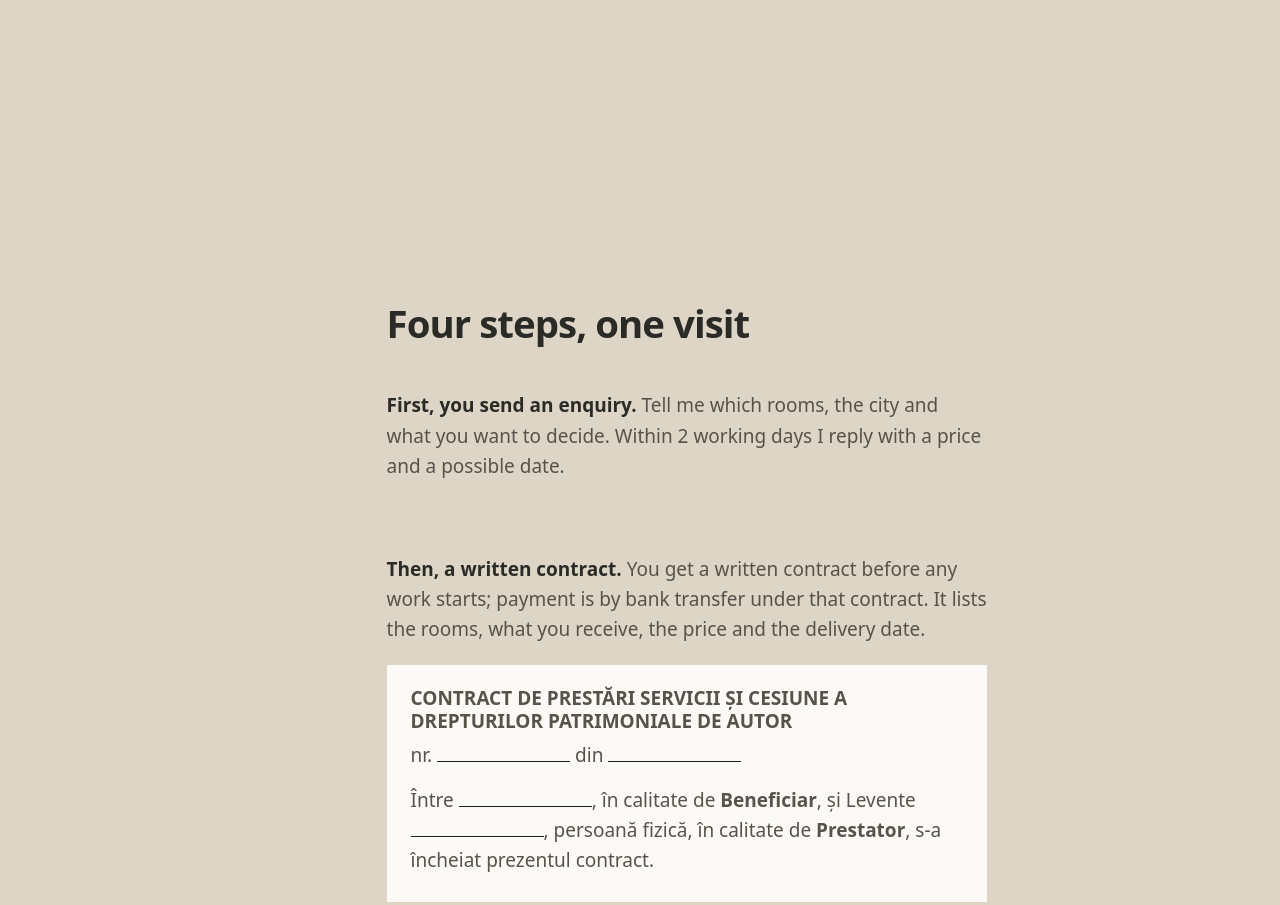
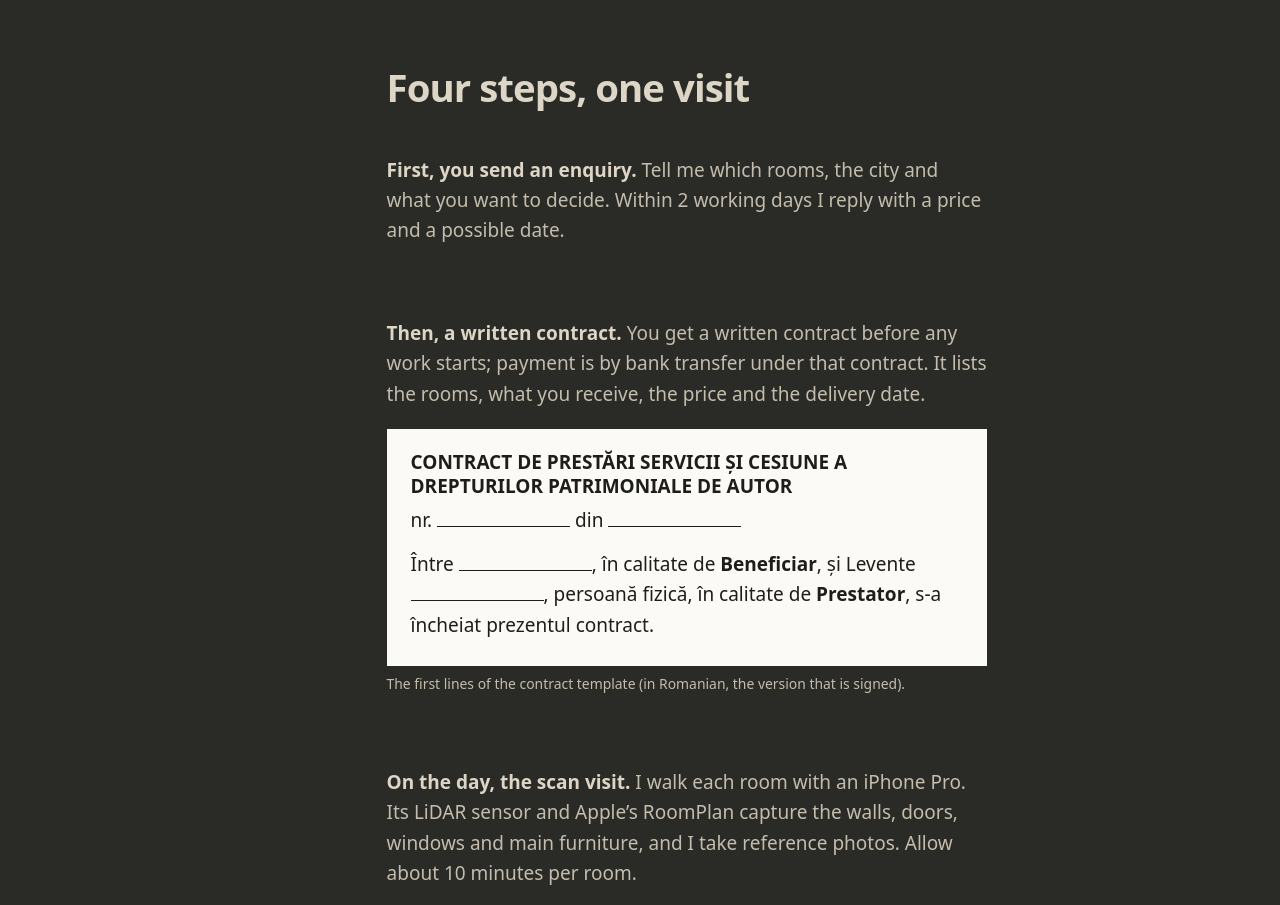
Before and after one commit to Aloinarq/aloinarq.github.io, an Astro site: page /en/ in a window 1280 px wide. Shown: the part 4060-4965 px from the top of the page. Built offline with nearby package versions, Linux system fonts and the light colour scheme; Astro itself is replaced by a stand-in of ours; a web font is replaced by a local one.

Commit message:
Gate passes in all three languages; steps section on a dark field; share image
Co-Authored-By: Claude Opus 5.5 <noreply@anthropic.com>

```diff
--- a/src/components/Audiences.astro
+++ b/src/components/Audiences.astro
@@ -17,6 +17,7 @@ const ids = d.ids as Record<string, string>;
             <div class="body">
               <div class="before"><p><strong>{d.who.today}:</strong> {g.today}</p></div>
               <div class="after"><p><strong>{d.who.withScan}:</strong> {g.after}</p></div>
+              <a class="bar-cta" href={`#${d.ids.contact}`}>{d.nav.cta}</a>
             </div>
           </details>
         </li>
--- a/src/scripts/main.ts
+++ b/src/scripts/main.ts
@@ -64,7 +64,7 @@ function openFromHash() {
   if (el instanceof HTMLDetailsElement && el.classList.contains('bar')) {
     document.querySelectorAll<HTMLDetailsElement>('details.bar').forEach((b) => { b.open = b === el; b.classList.toggle('is-target', b === el); });
     el.closest('li')?.classList.add('in');
-    requestAnimationFrame(() => el.scrollIntoView({ block: 'start', behavior: reduced ? 'auto' : 'smooth' }));
+    requestAnimationFrame(() => el.scrollIntoView({ block: el.offsetHeight < innerHeight * 0.7 ? 'center' : 'start', behavior: reduced ? 'auto' : 'smooth' }));
   }
 }
 addEventListener('hashchange', openFromHash);
--- a/src/styles/global.css
+++ b/src/styles/global.css
@@ -35,7 +35,7 @@
   --step-display: clamp(7.5rem, 22vw, 26rem);
 
   --margin: clamp(20px, 2.2vw, 32px);
-  --section: clamp(88px, 12vw, 200px);
+  --section: clamp(120px, 12vw, 200px);
   --measure: 34rem;
   --ease: cubic-bezier(.2, .7, .2, 1);
   color-scheme: light;
@@ -137,7 +137,7 @@ button, input, select, textarea { font: inherit; color: inherit; }
 }
 
 /* ---------- section scaffolding ---------- */
-.section { padding: var(--section) var(--margin); }
+.section { padding: calc(var(--section) * 0.6) var(--margin); }
 .section-head { font-size: var(--step-head); }
 .grid { display: grid; grid-template-columns: repeat(12, minmax(0, 1fr)); column-gap: clamp(16px, 2vw, 32px); }
 
@@ -175,7 +175,7 @@ button, input, select, textarea { font: inherit; color: inherit; }
 }
 
 /* ---------- will it fit: the live drawing ---------- */
-.fit { padding-top: var(--section); }
+.fit { padding-top: calc(var(--section) * 0.75); }
 .fit-top { display: grid; grid-template-columns: repeat(12, minmax(0, 1fr)); column-gap: clamp(16px, 2vw, 32px); align-items: end; }
 .fit-top h2 { grid-column: 1 / span 6; font-size: var(--step-head); }
 .fit-top p { grid-column: 8 / span 5; max-width: 30rem; }
@@ -229,27 +229,31 @@ button, input, select, textarea { font: inherit; color: inherit; }
 .bar .body p strong { font-weight: 800; color: var(--ink); }
 .bar .body .after p { color: var(--ink); }
 .bar:target summary, .bar.is-target summary { background: #c9c0ac; }
+.bar-cta { grid-column: 1 / -1; justify-self: start; font-weight: 500; }
 @media (max-width: 899px) {
   .who-col { margin-left: 0; }
   .bar .body { grid-template-columns: 1fr; }
 }
 
 /* ---------- how it works: run-in column ---------- */
+.how { background: var(--ink); color: var(--bg); }
+.how :focus-visible { outline-color: var(--plan-added); }
 .how-col { width: min(100%, 600px); margin-left: clamp(0px, 28vw, 440px); }
 .how-col h2 { font-size: var(--step-head); }
 .stages { list-style: none; margin-top: 48px; display: grid; gap: 72px; }
-.stages p { font-size: var(--step-body); line-height: 1.6; color: var(--muted); }
-.stages p strong { color: var(--ink); font-weight: 800; }
+.stages p { font-size: var(--step-body); line-height: 1.6; color: #c4bdad; }
+.stages p strong { color: var(--bg); font-weight: 800; }
 .evidence { margin-top: 20px; }
 .views { display: flex; gap: 8px; }
 .views img { height: 96px; width: auto; }
 .paper { background: #fbfaf6; color: #1d1d1b; padding: 22px 24px 26px; font-size: var(--step-small); line-height: 1.5; }
+.stages .paper p { color: #1d1d1b; }
 .paper .doc-title { font-weight: 800; line-height: 1.25; letter-spacing: 0; }
 .paper .doc-no { margin-top: 6px; }
 .paper .doc-parties { margin-top: 14px; }
 .paper .blank { display: inline-block; min-width: 7em; border-bottom: 1.5px solid #1d1d1b; }
 .stage-video video { width: 100%; height: auto; background: #111; }
-.stage-video figcaption, .evidence figcaption { margin-top: 8px; font-size: var(--step-small); color: var(--muted); }
+.stage-video figcaption, .evidence figcaption { margin-top: 8px; font-size: var(--step-small); color: #c4bdad; }
 @media (max-width: 899px) {
   .how-col { margin-left: 0; }
   .stages { gap: 56px; }
@@ -357,7 +361,7 @@ button, input, select, textarea { font: inherit; color: inherit; }
 
 /* ---------- footer: name first ---------- */
 .footer { background: var(--ink); color: var(--bg); padding: 40px var(--margin) 36px; overflow: hidden; }
-.footer-name { font-size: calc((100vw - 2 * var(--margin)) / 2.62); font-weight: 800; line-height: .8; letter-spacing: -0.045em; white-space: nowrap; margin-left: -0.04em; }
+.footer-name { font-size: calc((100vw - 2 * var(--margin)) / 2.62); font-weight: 800; line-height: .8; padding-bottom: .2em; letter-spacing: -0.045em; white-space: nowrap; margin-left: -0.04em; }
 .footer-row { margin-top: 72px; }
 .places { grid-column: 1 / span 5; list-style: none; display: grid; gap: 8px; font-size: var(--step-head); font-weight: 500; line-height: 1.15; }
 .places a { text-decoration: none; }
```
Also changed, not shown: public/apple-touch-icon.png (added), public/og.jpg (added).
